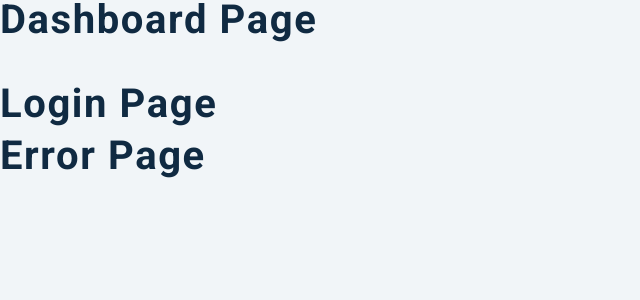
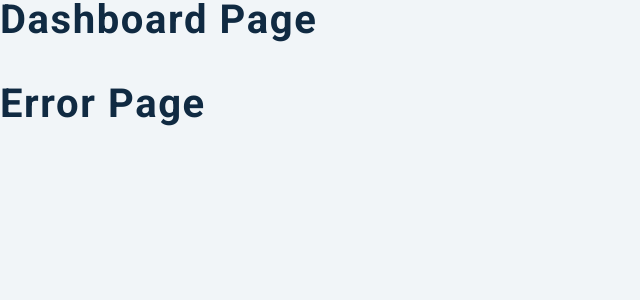
Before and after one commit to TraderCodes/GIthub-React-Fetch-USER-api, a React (Create React App) app: page / in a window 1280 px wide. Shown: the top 300 px of the page, without its empty margins (0-640 px from the left). Built offline with nearby package versions, Linux system fonts and the light colour scheme.

Commit message:
Added : route to App.js

```diff
--- a/src/App.js
+++ b/src/App.js
@@ -4,11 +4,15 @@ import { BrowserRouter as Router, Switch, Route } from 'react-router-dom';
 
 function App() {
   return (
-    <div>
-      <Dashboard></Dashboard>
-      <Login />
+    <Router>
+      <Route path="/" exact="true">
+        <Dashboard></Dashboard>
+      </Route>
+      <Route path="/login">
+        <Login />
+      </Route>
       <Error />
-    </div>
+    </Router>
   );
 }
 
```
